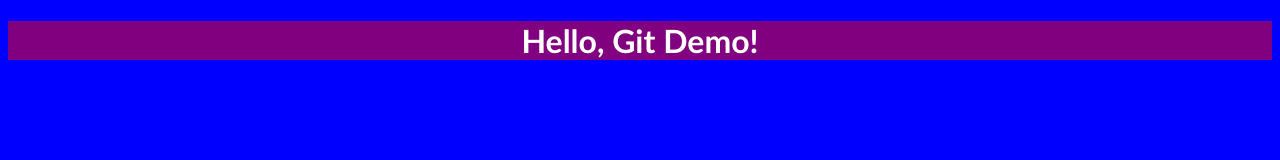
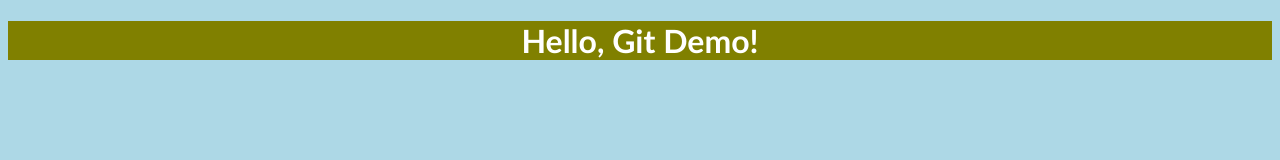
Before and after one commit to Jisi-sys/TestGit, a plain HTML site: page index.html in a window 1280 px wide. Drawn offline with Linux system fonts and the light colour scheme.

Commit message:
Changed the background color on body

```diff
--- a/styles.css
+++ b/styles.css
@@ -1,11 +1,11 @@
 body
 {
   	font-family: Calibri, Helvetica, sans-serif;
- 	 background-color: blue;
+ 	 background-color: lightblue;
 }
 
 h1
 {
 	color: #ffffff;
-	background-color: purple;
+	background-color: olive;
 }
```
